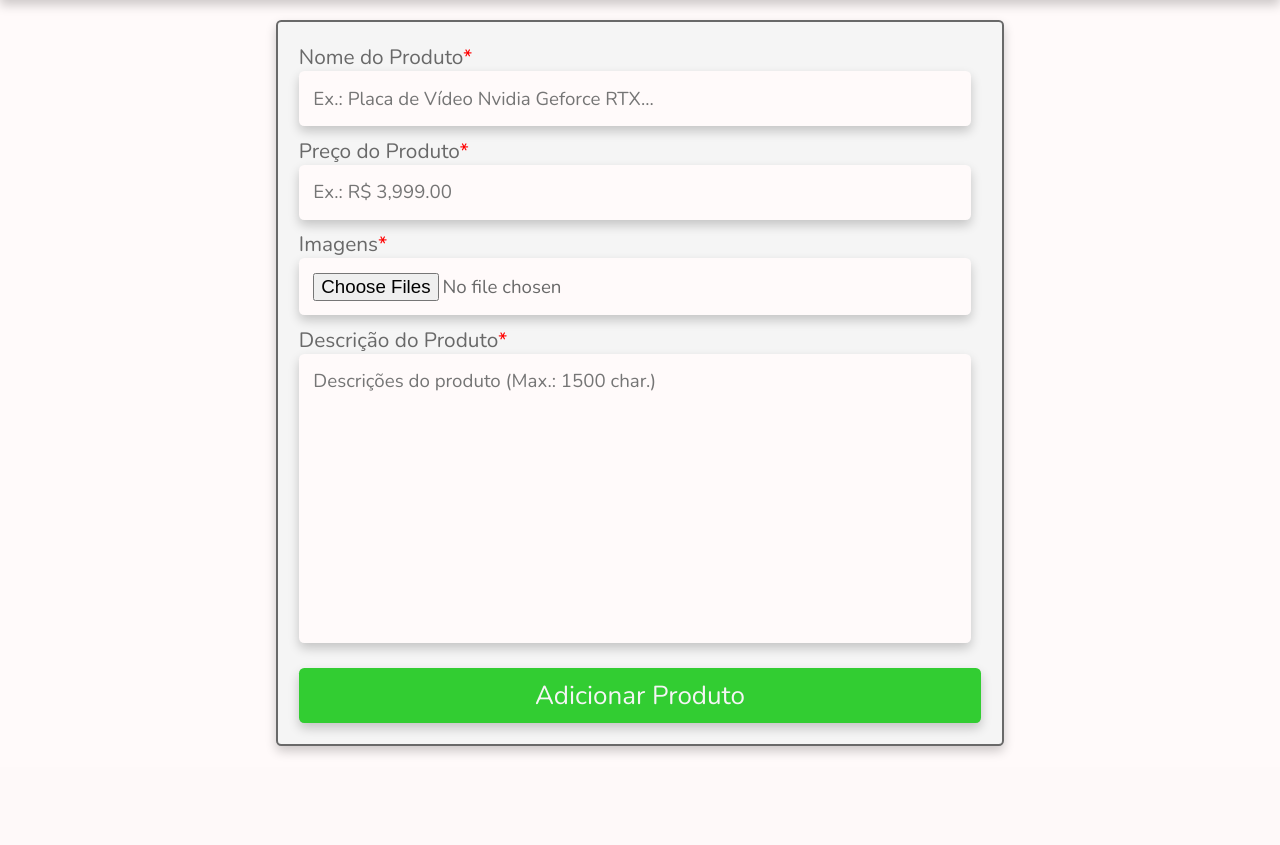
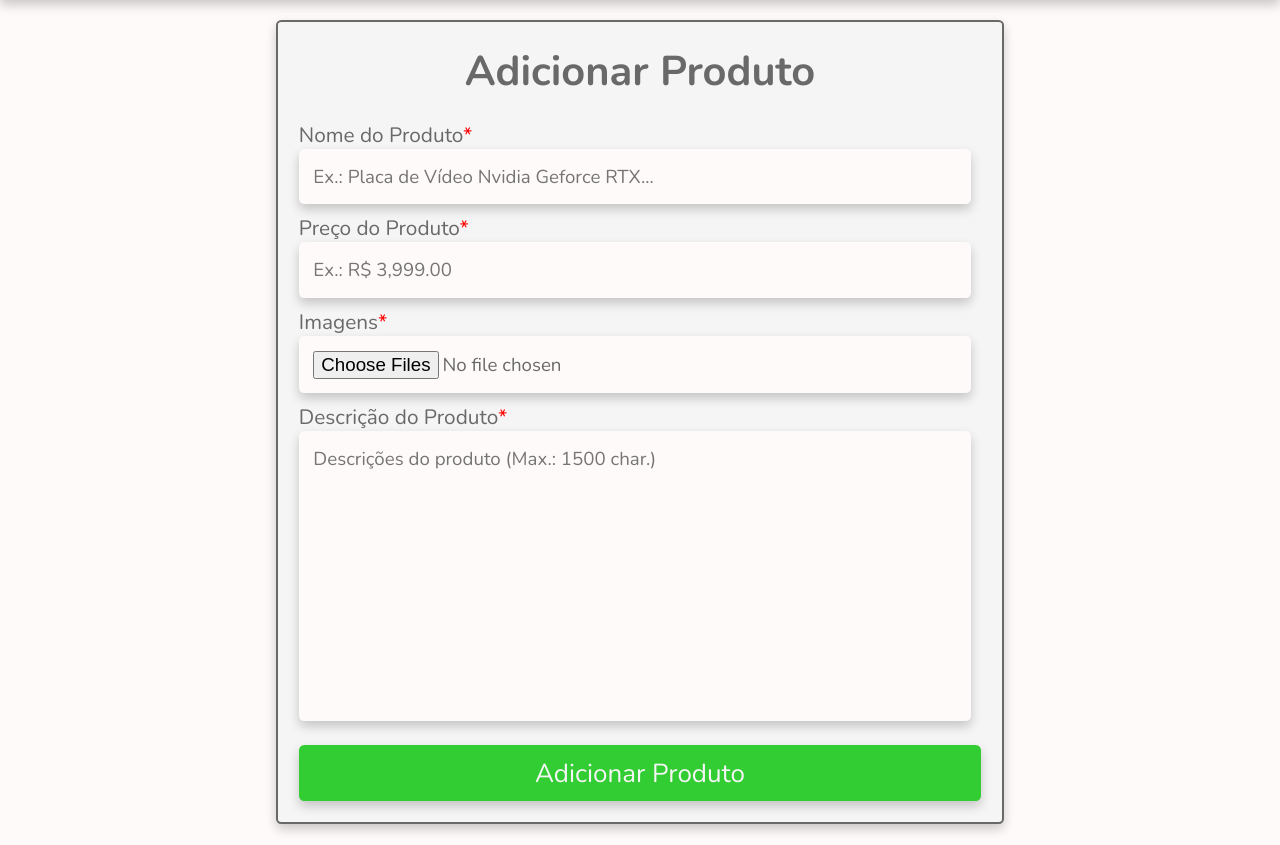
Before and after one commit to grupo-tcc-ti/pcc_emarket, a PHP site: page /produtos.php in a window 1280 px wide. Shown: the part 77-922 px from the top of the page. Before the commit the page ends 832 px from the top, so only its background shows below. Run offline with PHP 8.4, Linux system fonts and the light colour scheme; the visitor is signed in with stand-in values (Sample User, id 1).

Commit message:
Update produto style

```diff
--- a/admin/produtos.php
+++ b/admin/produtos.php
@@ -82,6 +82,7 @@ if (isset($_POST['add_produto'])){
 
 <section class="add-produtos">
     <form action="" method="post" enctype="multipart/form-data">
+        <h1 class="heading">Adicionar Produto</h1>
         <div class="flex">
             <div class="inputbox">
                 <span class="prod-title required-field">Nome do Produto</span>
@@ -95,7 +96,8 @@ if (isset($_POST['add_produto'])){
             </div><br>
             <div class="inputbox">
                 <span class="prod-title required-field">Imagens</span>
-                <input type="file" name="image[]" class="box" required
+                <!-- <label for="input-file" class="btn">Enviar Imagens</label> -->
+                <input type="file" name="image[]" class="box" id="input-file" required
                 accept="image/jpg, image/jpeg, image/png, image/webp" multiple>
             </div><br>
             <div class="inputbox">
@@ -111,3 +113,8 @@ if (isset($_POST['add_produto'])){
 <script src="../js/admin_script.js"></script>
 </body>
 </html>
+<!-- Visor nano 4k de verdade: dê vida aos seus programas favoritos com NanoCell vibrante. Veja a imagem natural e realista com Nano Color aprimorada por um bilhão de cores ricas. Dimensões da TV sem suporte (L x A x P)-96,8 x 56,3 x 5,8 cm
+Processador Quad Core 4K: Nosso processador Quad Core 4K oferece uma experiência de visualização suave e nítida com maior contraste, cor e preto. Fonte de alimentação (tensão, Hz): CA 100~240V 50-60Hz, consumo de energia: 55W
+Experiência em cinema doméstico: veja e sinta que você está em ação com Active HDR. Veja os filmes exatamente como os diretores pretendem com o Modo Filmmaker. E com acesso integrado aos canais Netflix, Prime Video, Apple TV Plus, Disney Plus e LG, seu conteúdo favorito está ao seu alcance.
+Melhor jogo: experimente jogos em NanoCell. O Game Optimizer dá a você acesso mais fácil a todas as suas configurações de jogo e você terá o modo automático de baixa latência mais HGiG para uma imagem detalhada do jogo.
+Auxiliar do Google e Alex embutido: não há necessidade de um dispositivo extra – basta pedir música, clima, notícias, sua lista de compras da Amazon e muito mais. Além disso, controle convenientemente sua casa conectada e dispositivos inteligentes. -->
--- a/css/admin_stylesheet.css
+++ b/css/admin_stylesheet.css
@@ -368,6 +368,13 @@ section.dashboard .box-container .box p {
 
 }
 
+.add-produtos form .heading{
+    font-size: 4rem;
+    color:var(--black);
+    margin-bottom: 2rem;
+    text-align: center;
+}
+
 .add-produtos form .flex {
     display: flex;
     flex-wrap: wrap;
@@ -398,7 +405,19 @@ section.dashboard .box-container .box p {
     border-radius: .5rem;
 }
 
+/* .add-produtos form .flex .inputbox input#input-file[type="file"] {
+    display: none;
+} */
 
+/* .add-produtos form .flex .inputbox input.box[type="file"]::file-selector-button {
+    border: none;
+    border-radius: 5px;
+    box-shadow: var(--box-shadow);
+    display: inline-block;
+    margin-right: 6rem;
+    padding: 6px 12px;
+    cursor: pointer;
+} */
 
 
 
```
